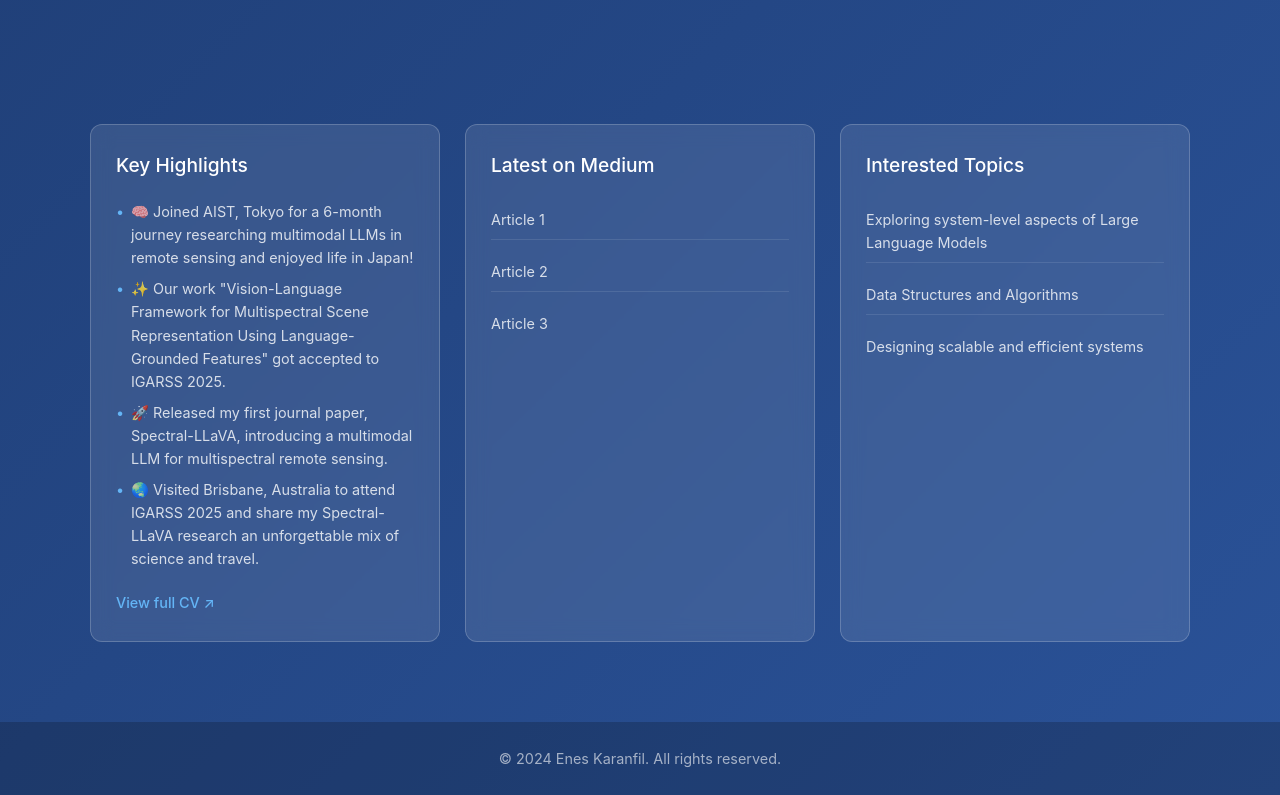
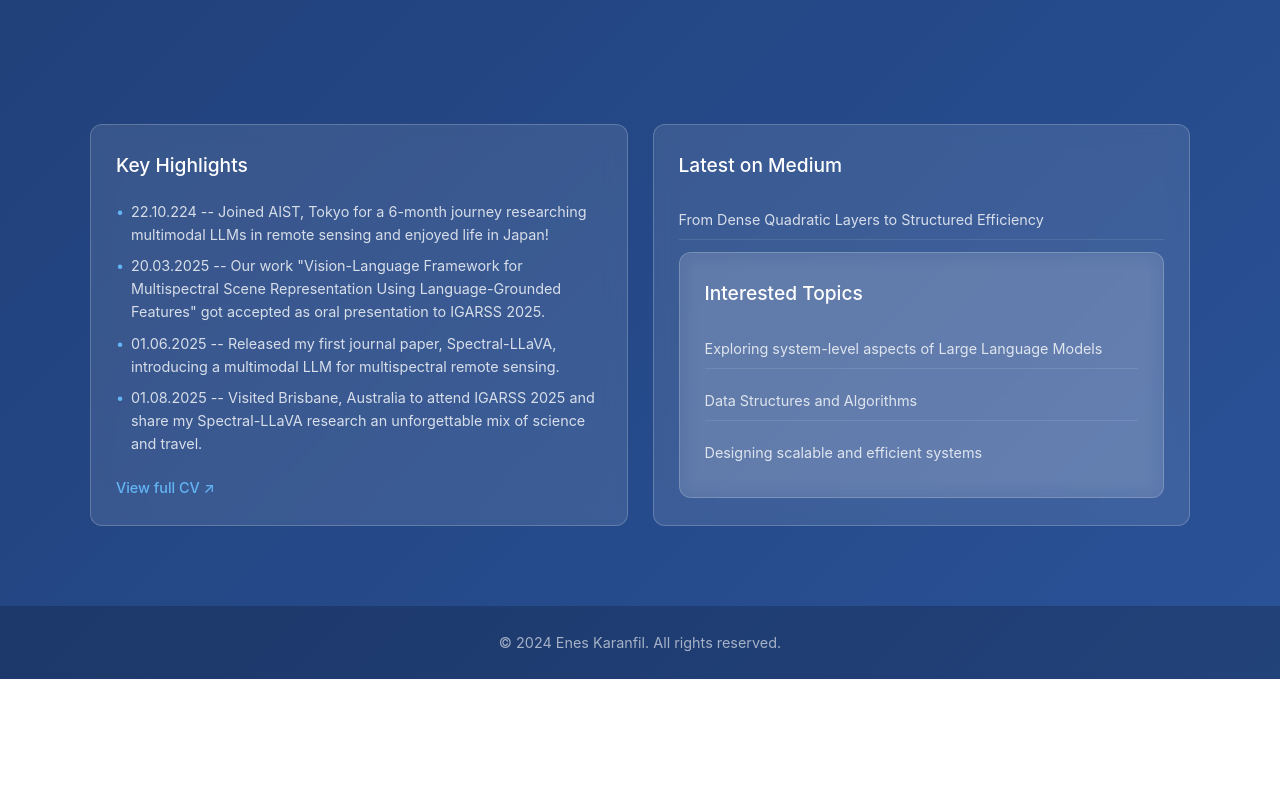
Before and after one commit to enkaranfiles/personal-website, a plain HTML site: page index.html in a window 1280 px wide. Shown: the part 542-1337 px from the top of the page. After the commit the page ends 1221 px from the top, so only its background shows below. Drawn offline with Linux system fonts and the light colour scheme.

Commit message:
updated my page.

```diff
--- a/index.html
+++ b/index.html
@@ -16,7 +16,7 @@
                 <div class="hero-image">
                     <img src="images/enes-photo.JPG" alt="Enes Karanfil" class="profile-photo">
                 </div>
-                <h1>Enes Karanfil.</h1>
+                <h1>Enes Karanfil</h1>
                 <p class="subtitle">Software Engineer, Machine Learning</p>
                 <p class="tagline">Exploring the intersection of large language models and system design — making intelligence scalable.</p>
 
@@ -37,10 +37,10 @@
                     <div class="card">
                         <h3>Key Highlights</h3>
                         <ul class="highlights-list">
-                            <li>🧠 Joined AIST, Tokyo for a 6-month journey researching multimodal LLMs in remote sensing and enjoyed life in Japan!</li>
-                            <li>✨ Our work "Vision-Language Framework for Multispectral Scene Representation Using Language-Grounded Features" got accepted to IGARSS 2025.</li>
-                            <li>🚀 Released my first journal paper, Spectral-LLaVA, introducing a multimodal LLM for multispectral remote sensing.</li>
-                            <li>🌏 Visited Brisbane, Australia to attend IGARSS 2025 and share my Spectral-LLaVA research an unforgettable mix of science and travel.</li>
+                            <li> 22.10.224 -- Joined AIST, Tokyo for a 6-month journey researching multimodal LLMs in remote sensing and enjoyed life in Japan!</li>
+                            <li> 20.03.2025 -- Our work "Vision-Language Framework for Multispectral Scene Representation Using Language-Grounded Features" got accepted as oral presentation to IGARSS 2025.</li>
+                            <li> 01.06.2025 -- Released my first journal paper, Spectral-LLaVA, introducing a multimodal LLM for multispectral remote sensing.</li>
+                            <li> 01.08.2025 -- Visited Brisbane, Australia to attend IGARSS 2025 and share my Spectral-LLaVA research an unforgettable mix of science and travel.</li>
                         </ul>
                         <a href="cv/Enes_Karanfil_CV.pdf" download="Enes_Karanfil_CV.pdf" class="card-link">View full CV ↗</a>
                     </div>
@@ -48,14 +48,7 @@
                     <div class="card">
                         <h3>Latest on Medium</h3>
                         <div class="project-item">
-                            <p>Article 1</p>
-                        </div>
-                        <div class="project-item">
-                            <p>Article 2</p>
-                        </div>
-                        <div class="project-item">
-                            <p>Article 3</p>
-                        </div>
+                            <p>From Dense Quadratic Layers to Structured Efficiency</p>
                     </div>
 
                     <div class="card">
```
